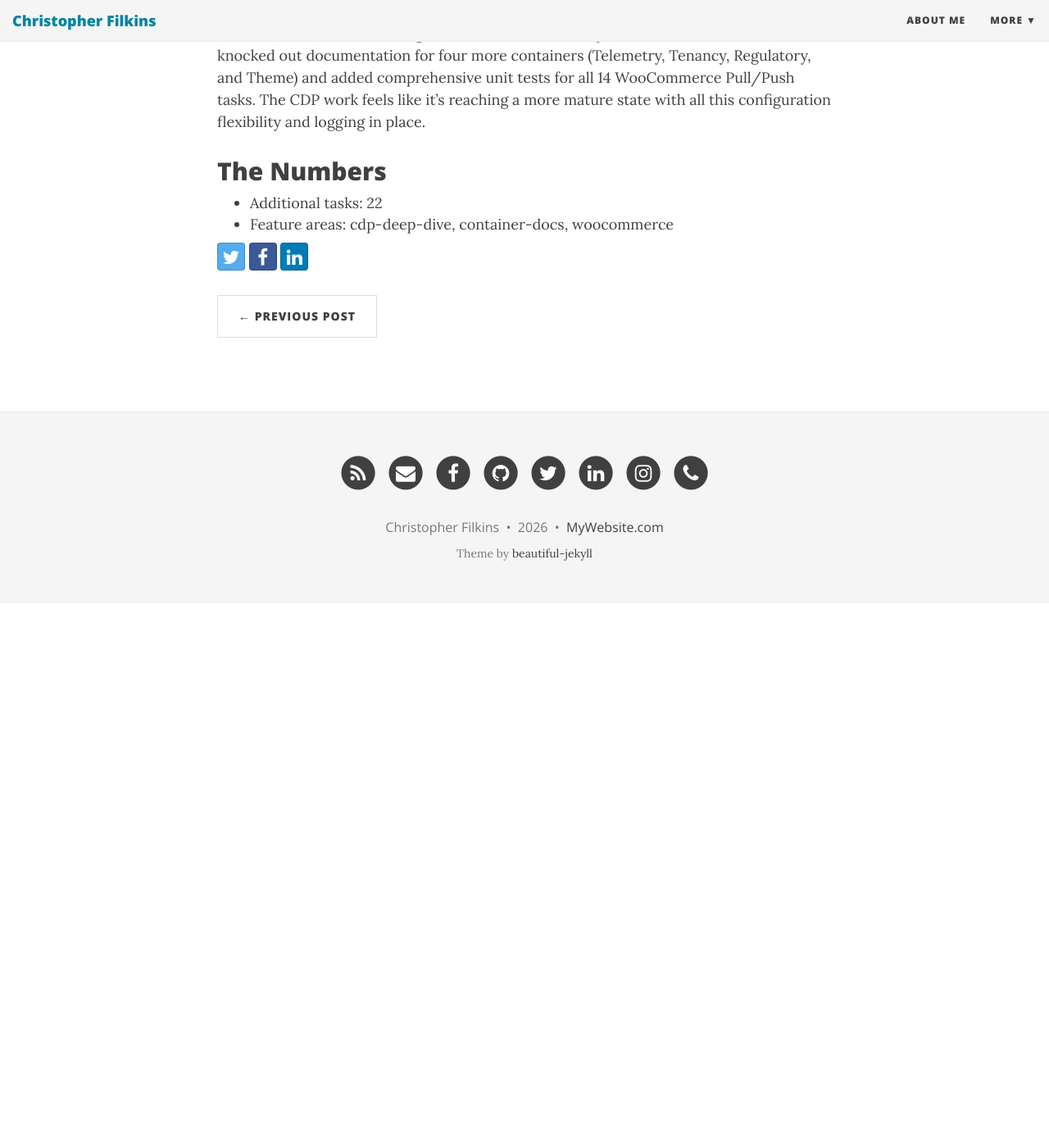
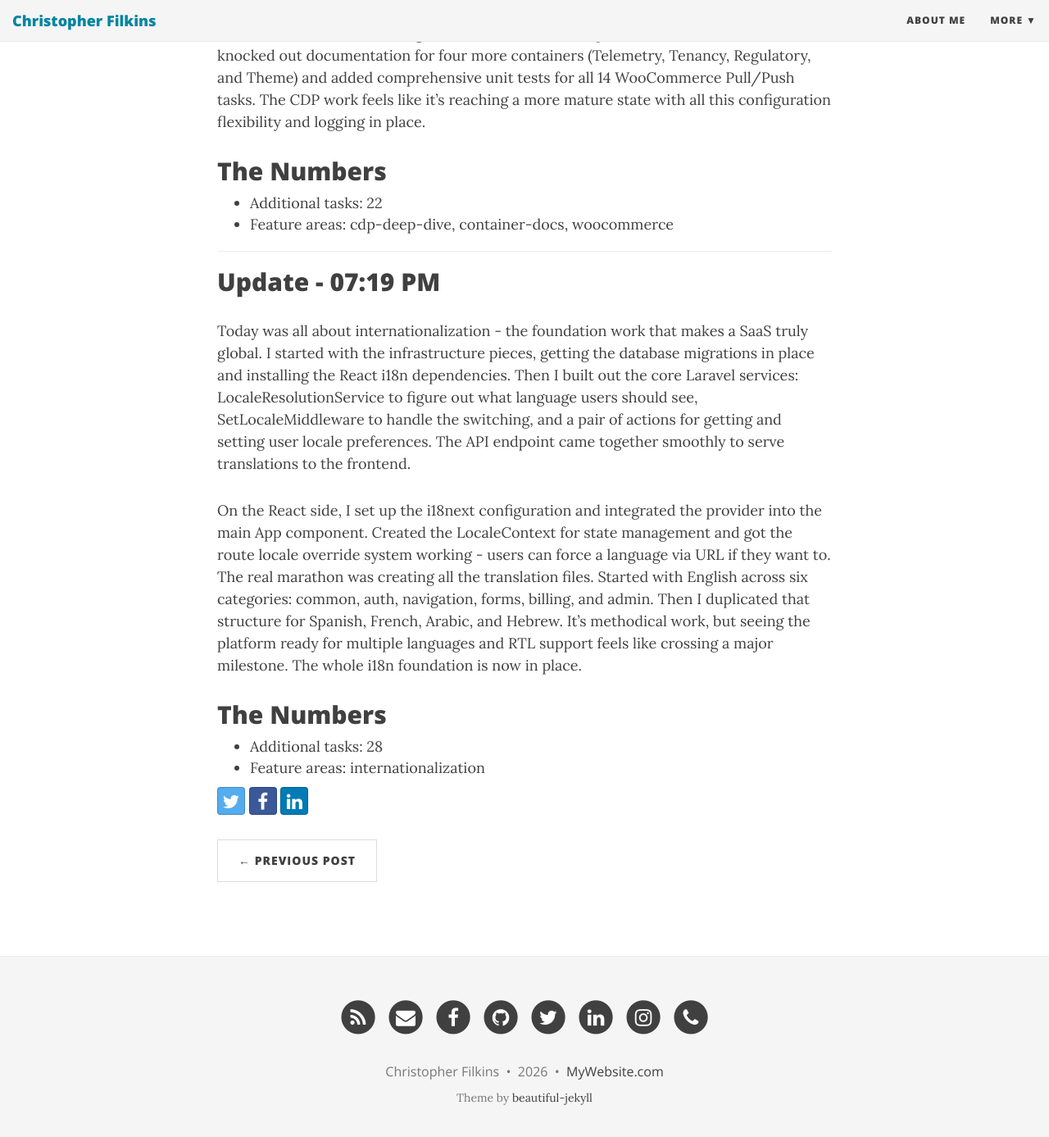
Before and after one commit to filchyboy/filchyboy.github.io, a Jekyll site: the page built from _posts/2026-01-06-todays-plan.md, in a window 1280 px wide and 1400 px high, scrolled down 3301 px. Shown: the top 1387 px of the window at 82% size. Built offline with Jekyll 4.4.1, drawn with Linux system fonts in a browser that asks for light colours; nearby versions of some CDN libraries; before the commit the page ends 4037 px from its top, so only the background shows below that.

Commit message:
Update build-in-public update: Internationalization

```diff
--- a/_posts/2026-01-06-todays-plan.md
+++ b/_posts/2026-01-06-todays-plan.md
@@ -67,8 +67,20 @@ The afternoon was all about making the identity matching more configurable and r
 ## The Numbers
 - Additional tasks: 22
 - Feature areas: cdp-deep-dive, container-docs, woocommerce
+
+---
+
+## Update - 07:19 PM
+
+Today was all about internationalization - the foundation work that makes a SaaS truly global. I started with the infrastructure pieces, getting the database migrations in place and installing the React i18n dependencies. Then I built out the core Laravel services: LocaleResolutionService to figure out what language users should see, SetLocaleMiddleware to handle the switching, and a pair of actions for getting and setting user locale preferences. The API endpoint came together smoothly to serve translations to the frontend.
+
+On the React side, I set up the i18next configuration and integrated the provider into the main App component. Created the LocaleContext for state management and got the route locale override system working - users can force a language via URL if they want to. The real marathon was creating all the translation files. Started with English across six categories: common, auth, navigation, forms, billing, and admin. Then I duplicated that structure for Spanish, French, Arabic, and Hebrew. It's methodical work, but seeing the platform ready for multiple languages and RTL support feels like crossing a major milestone. The whole i18n foundation is now in place.
+
+## The Numbers
+- Additional tasks: 28
+- Feature areas: internationalization
 <!-- Generated by dev-tracker publish_to_jekyll.py (AI mode) -->
 <!-- accomplished-date: 2026-01-06 -->
-<!-- unit-ids: cdp-p2-log-model,cdp-p2-log-population,cdp-p2-log-tests,container-docs-document-core-telemetry,container-docs-document-core-tenancy,container-docs-document-core-regulatory,cdp-p2-log-factory,cdp-p2-config-version-tracking,cdp-p2-diacritics-removal,container-docs-document-core-theme,cdp-p2-config-version-tests,cdp-p2-diacritics-tests,woocommerce-add-unit-tests-for-all-14-pullpush-tasks,cdp-p2-nickname-externalize,cdp-p2-rule-order-config,cdp-p2-cursor-migration,cdp-p2-nickname-tests-update,cdp-p2-rule-order-tests,cdp-p2-cursor-service,cdp-p2-cursor-integration,cdp-p2-cursor-model,cdp-p2-cursor-tests -->
+<!-- unit-ids: i18n-p1-fe-install-deps,i18n-p1-db-run-migrations,i18n-p1-service-locale-resolution,i18n-p1-middleware-set-locale,i18n-p1-action-get-user-locale,i18n-p1-action-set-user-locale,i18n-p1-api-translations-endpoint,i18n-p1-fe-config-ts,i18n-p1-fe-i18n-ts,i18n-p1-fe-provider-integration,i18n-p1-action-get-tenant-locales,i18n-p1-task-get-translation-provider,i18n-p1-middleware-register,i18n-p1-routes-locale-prefix,i18n-p1-fe-locale-context,i18n-p1-fe-types-ts,i18n-p1-task-format-currency,i18n-p1-locales-dir-structure,i18n-p1-json-en-common,i18n-p1-json-en-auth,i18n-p1-json-en-navigation,i18n-p1-json-en-forms,i18n-p1-json-en-billing,i18n-p1-json-en-admin,i18n-p1-json-es-all,i18n-p1-json-fr-all,i18n-p1-json-ar-all,i18n-p1-json-he-all -->
 
 <!-- unit-ids: cdp-p2-config-version-tests,cdp-p2-config-version-tracking,cdp-p2-cursor-integration,cdp-p2-cursor-migration,cdp-p2-cursor-model,cdp-p2-cursor-service,cdp-p2-cursor-tests,cdp-p2-diacritics-removal,cdp-p2-diacritics-tests,cdp-p2-log-factory,cdp-p2-log-model,cdp-p2-log-population,cdp-p2-log-tests,cdp-p2-nickname-externalize,cdp-p2-nickname-tests-update,cdp-p2-rule-order-config,cdp-p2-rule-order-tests,container-docs-document-core-regulatory,container-docs-document-core-telemetry,container-docs-document-core-tenancy,container-docs-document-core-theme,i18n-p1-action-get-tenant-locales,i18n-p1-action-get-user-locale,i18n-p1-action-set-user-locale,i18n-p1-api-translations-endpoint,i18n-p1-db-run-migrations,i18n-p1-fe-config-ts,i18n-p1-fe-i18n-ts,i18n-p1-fe-install-deps,i18n-p1-fe-locale-context,i18n-p1-fe-provider-integration,i18n-p1-fe-types-ts,i18n-p1-json-ar-all,i18n-p1-json-en-admin,i18n-p1-json-en-auth,i18n-p1-json-en-billing,i18n-p1-json-en-common,i18n-p1-json-en-forms,i18n-p1-json-en-navigation,i18n-p1-json-es-all,i18n-p1-json-fr-all,i18n-p1-json-he-all,i18n-p1-locales-dir-structure,i18n-p1-middleware-register,i18n-p1-middleware-set-locale,i18n-p1-routes-locale-prefix,i18n-p1-service-locale-resolution,i18n-p1-task-format-currency,i18n-p1-task-get-translation-provider,woocommerce-add-unit-tests-for-all-14-pullpush-tasks -->
```
